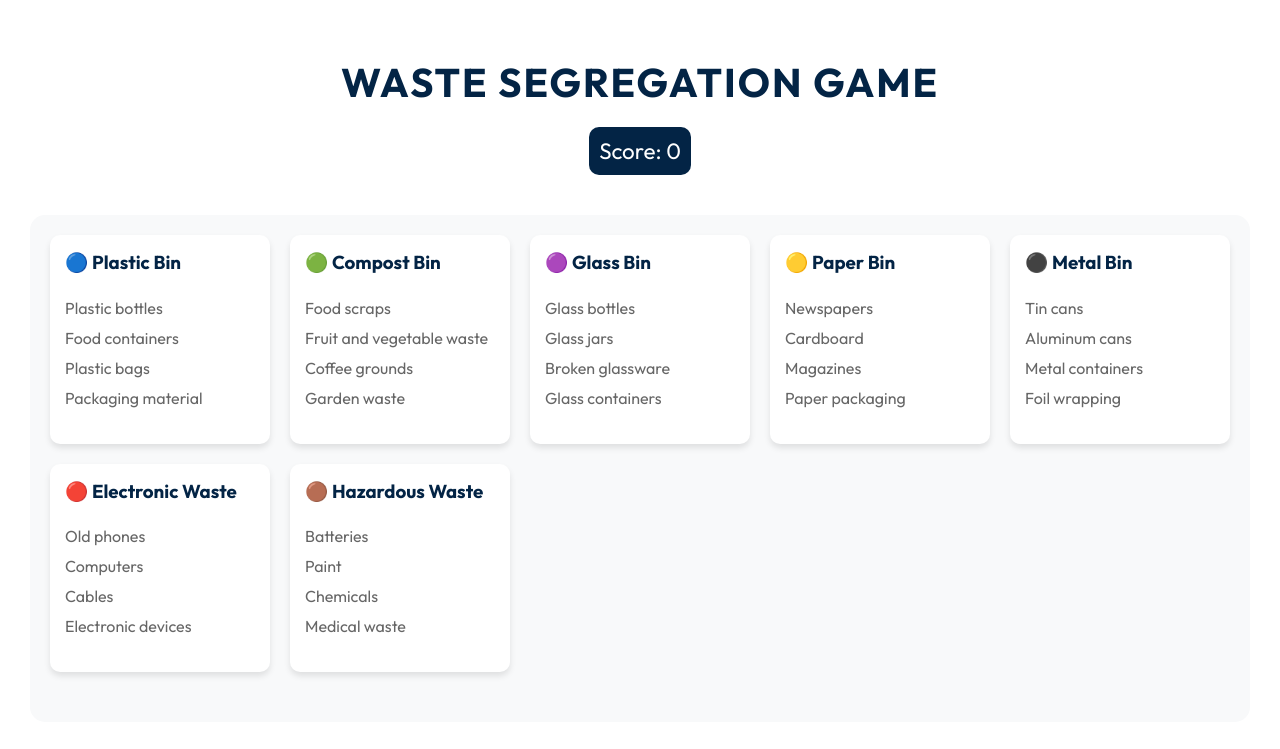
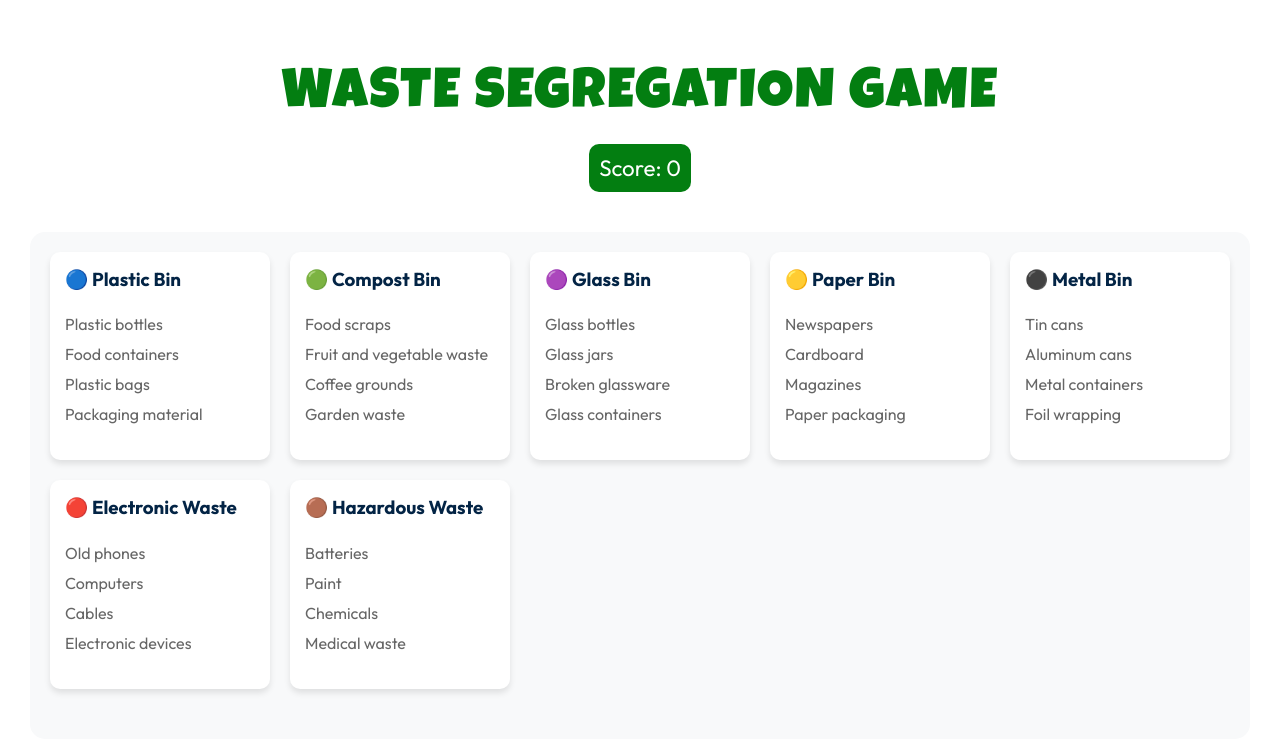
Before and after one commit to Neelancy1504/waste-segregation-game, a plain HTML site: page game.html in a window 1280 px wide. Shown: the top 749 px of the page. Drawn offline with Linux system fonts and the light colour scheme.

Commit message:
UI Changes

```diff
--- a/game.html
+++ b/game.html
@@ -7,6 +7,7 @@
   <link rel="preconnect" href="https://fonts.googleapis.com">
   <link rel="preconnect" href="https://fonts.gstatic.com" crossorigin>
   <link href="https://fonts.googleapis.com/css2?family=Outfit:wght@100..900&display=swap" rel="stylesheet">
+  <link href="https://fonts.googleapis.com/css2?family=Luckiest+Guy&display=swap" rel="stylesheet" />
   <title>Waste Segregation Game</title>
   <style>
     body {
@@ -30,18 +31,20 @@
     }
 
     h1 {
-      color: #032445;
-      font-size: 2.5em;
+      color: rgb(3, 126, 17);
+      font-size: 3.5rem;
       margin-bottom: 20px;
       text-transform: uppercase;
       letter-spacing: 2px;
+      font-family: "Luckiest Guy", serif;
+      font-weight: lighter;
     }
 
     .score {
       font-size: 1.4em;
       margin-bottom: 20px;
       padding: 10px;
-      background: #032445;
+      background: rgb(3, 126, 17);
       color: white;
       border-radius: 10px;
       display: inline-block;
```
